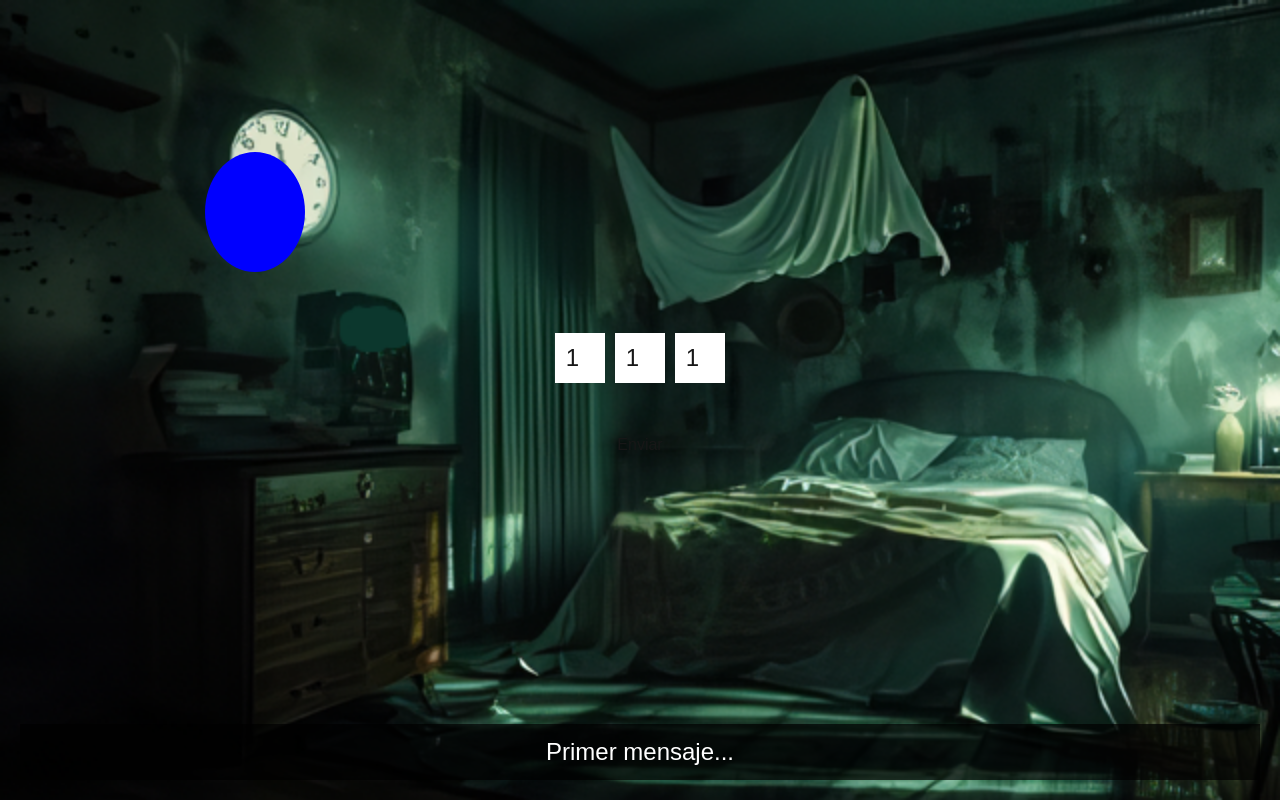
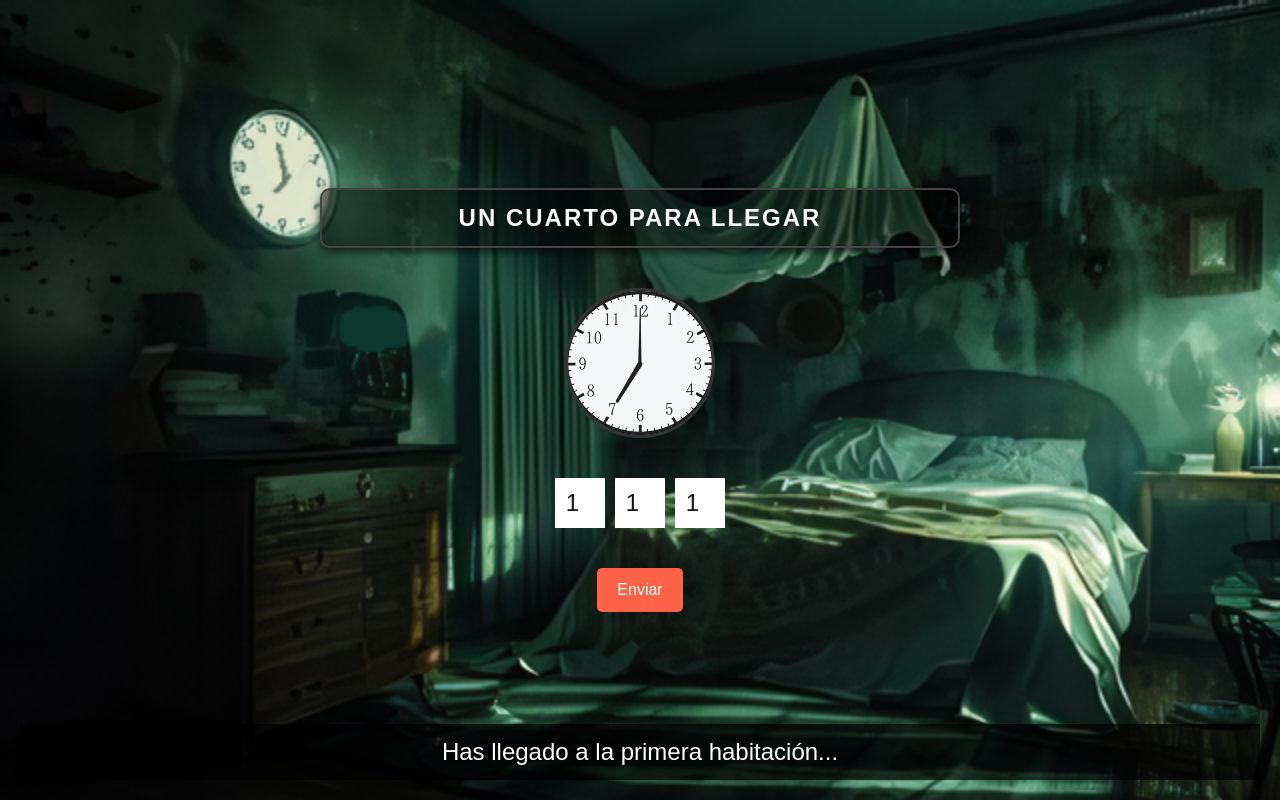
Before and after one commit to jsborbon/hackaton-halloween, a Next.js app: page /acertijo-1 in a window 1280 px wide. Both pictures are taken after a click on the element 254 px from the left and 212 px from the top of the page. Built offline with nearby package versions, Linux system fonts and the light colour scheme.

Commit message:
texto enunciado corregido y imagenes actualizadas

```diff
--- a/src/app/acertijo-1/acertijo1.module.css
+++ b/src/app/acertijo-1/acertijo1.module.css
@@ -27,10 +27,15 @@
 }
 
 .button {
-  margin-top: 20px; /* Margen arriba del botón */
-  padding: 10px 20px; /* Espaciado interno del botón */
-  font-size: 16px; /* Tamaño de fuente del botón */
-  cursor: pointer; /* Cambia el cursor al pasar sobre el botón */
+  background-color: #ff6347;
+    color: white;
+    border: none;
+    padding: 10px 20px;
+    border-radius: 5px;
+    cursor: pointer;
+    font-size: 16px;
+    margin-top: 20px;
+    transition: background-color 0.3s;
 }
 
 .textoFlotante {
@@ -50,15 +55,45 @@
   color: yellow; /* Color del mensaje */
 }
 
+
+
+
 .circuloAzul {
-  width: 100px; /* Ancho del círculo */
-  height: 120px; /* Altura del círculo */
-  background-color: blue; /* Color de fondo azul */
-  border-radius: 50%; /* Hace que sea un círculo */
-  position: absolute; /* Para que flote sobre el contenedor */
-  top: 19vh; /* Ajusta según necesites, por ejemplo, 20px desde la parte inferior */
-  left: 16vw; /* Ajusta según necesites, por ejemplo, 20px desde la parte izquierda */
-  margin: 0; /* Asegúrate de que no haya márgenes adicionales */
-  cursor: pointer; /* Cambia el cursor para indicar que es clickeable */
-  z-index: 10; /* Asegúrate de que esté por encima de otros elementos */
+  width: 17vh;
+  height: 10vw;
+  /*background-color: blue;*/
+  border-radius: 50%;
+  position: absolute;
+  top: 17vh;
+  left: 16vw;
+  margin: 0;
+  cursor: pointer;
+  z-index: 10;
 }
+
+.imagenReloj {
+  width: 150px; /* Ajusta el tamaño según lo que necesites */
+  height: 150px; /* Para mantener la imagen circular */
+  border-radius: 50%; /* Hace la imagen redonda */
+  object-fit: cover; /* Asegura que la imagen se ajuste correctamente dentro del borde circular */
+  border: 3px solid #333; /* Bordes para dar énfasis, ajusta el color según tu diseño */
+  margin: 20px auto; /* Centra la imagen horizontalmente */
+  display: block; /* Asegura que el margen se aplique correctamente */
+}
+
+.mensajePista {
+  font-family: 'Butcherman-Regular', sans-serif; /* Fuente de estilo escalofriante, asegúrate de tener esta fuente instalada o importarla */
+  font-size: 24px; /* Tamaño de fuente ajustable */
+  text-align: center;
+  color: white;
+  font-weight: 800;
+  background-color: rgba(0, 0, 0, 0.5); /* Fondo negro para contraste */
+  padding: 10px 20px; /* Espaciado interno para dar dimensión */
+  margin: 20px auto; /* Centrado con margen superior e inferior */
+  width: 50%; /* Ajusta el ancho según lo necesites */
+  border: 2px solid #444; /* Borde oscuro para dar profundidad */
+  border-radius: 10px; /* Bordes ligeramente redondeados */
+  box-shadow: 0px 4px 8px rgba(0, 0, 0, 0.7); /* Sombra para un efecto de elevación */
+  letter-spacing: 2px; /* Espaciado entre letras para más dramatismo */
+  text-transform: uppercase; /* Texto en mayúsculas para mayor impacto */
+}
--- a/src/app/acertijo-1/page.js
+++ b/src/app/acertijo-1/page.js
@@ -6,10 +6,13 @@ import styles from "./acertijo1.module.css"; // Importa los estilos del archivo
 export default function Acertijo1() {
   // Array que contiene los mensajes a mostrar en orden
   const mensajes = [
-    "Primer mensaje...",
-    "Segundo mensaje...",
-    "Tercer mensaje...",
-    "Último mensaje...",
+    "Has llegado a la primera habitación...",
+    "Te persigue un asesino...",
+    "Tienes 8 min para recorrer la casa y salir...",
+    "Ahora mismo estás encerrado, la única salida está carrada con candado y no sabes el código",
+    "El asesino está justo detrás tuyo...",
+    "Te recomiendo empezar a buscar pistas, se te acaba el tiempo...",
+    "Sientes que algo en la habitación intenta llamar tu atención...",
   ];
 
   // Estado para llevar el índice del mensaje actual
@@ -73,6 +76,8 @@ export default function Acertijo1() {
 
       {mostrarInputs && ( // Condicional para mostrar los inputs al hacer clic en el círculo
         <>
+        <div className={styles.mensajePista}> UN CUARTO PARA LLEGAR</div>
+        <img src="/imgs/relojGrande.png" alt="Reloj de Acertijo" className={styles.imagenReloj} />
           <div className={styles.inputs}>
             <input className={styles.input} type="number" id="input1" defaultValue="1" max="12" min="1" maxLength="2" />
             <input className={styles.input} type="number" id="input2" defaultValue="1" max="12" min="1" maxLength="2" />
```
Also changed, not shown: public/imgs/relojGrande.png (added).
